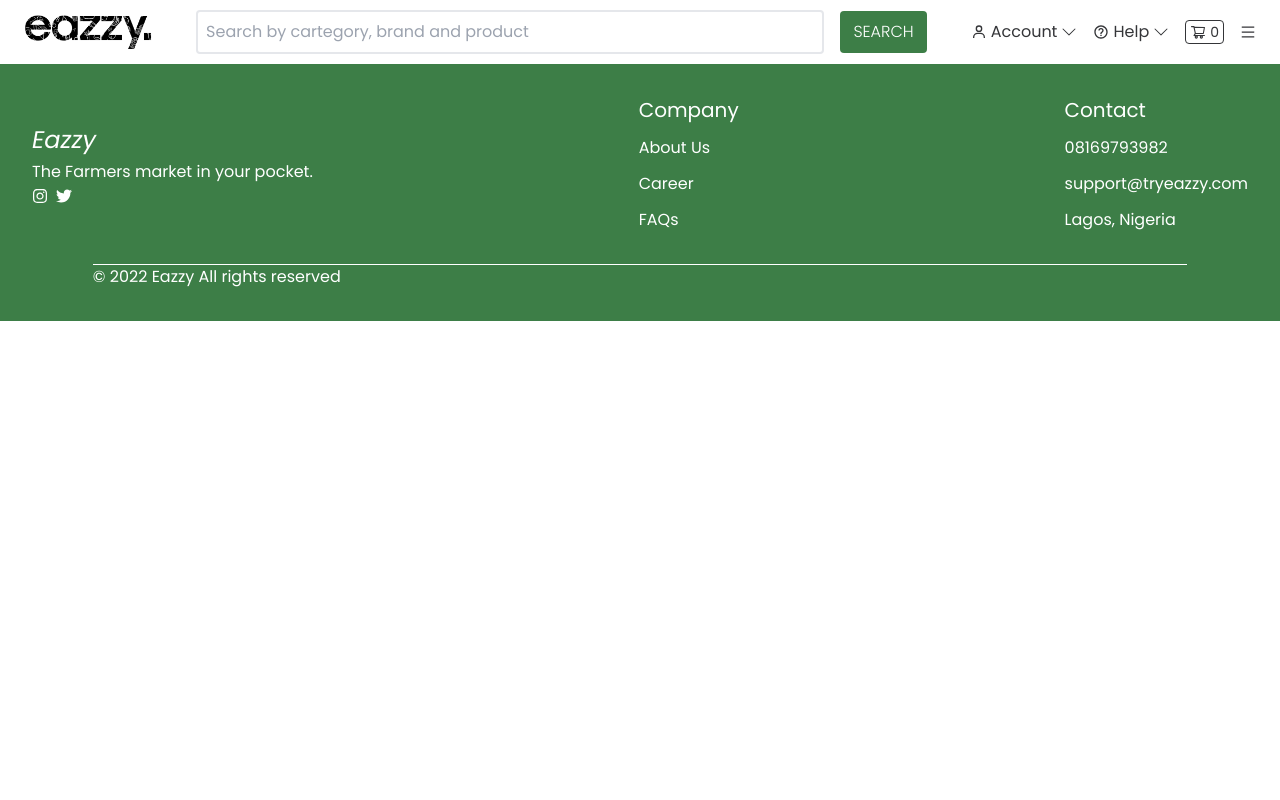
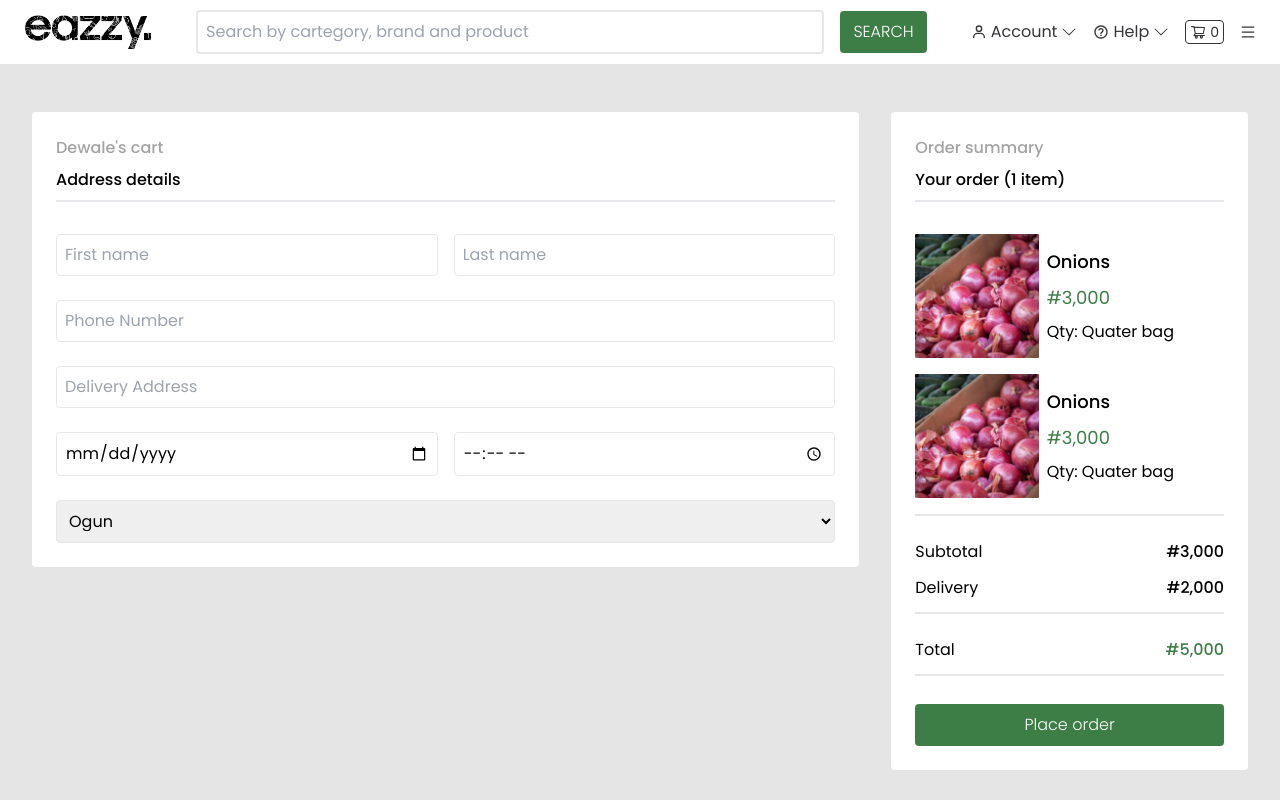
Before and after one commit to Dewaley/eazzy, a React (Create React App) app: page /checkout in a window 1280 px wide. Shown: the top 800 px of the page. Built offline with nearby package versions, Linux system fonts and the light colour scheme.

Commit message:
checkout page

```diff
--- a/src/Routes/routes.js
+++ b/src/Routes/routes.js
@@ -1,4 +1,5 @@
 import Cart from "../pages/Cart/Cart"
+import Checkout from "../pages/Checkout/Checkout"
 import Homepage from "../pages/Homepage/Homepage"
 import Product from "../pages/Product/Product"
 import Products from "../pages/Products/Products"
@@ -39,6 +40,10 @@ const routes = [
     {
         path: "/cart",
         component: <Cart/>
+    },
+    {
+        path: "/checkout",
+        component: <Checkout/>
     }
 ]
 
--- a/src/pages/Cart/Cart.jsx
+++ b/src/pages/Cart/Cart.jsx
@@ -1,6 +1,5 @@
 import { MdNavigateNext } from "react-icons/md";
 import { GrFormClose } from "react-icons/gr";
-import { AiOutlineShoppingCart } from "react-icons/ai";
 import onions from "../../assets/onions.png";
 import cart from "../../assets/cart.svg";
 import Button from "../../components/Button/Button";
@@ -12,12 +11,11 @@ const Cart = () => {
   return (
     <div>
       {bount > 0 ? (
-        <div>
           <div className='flex flex-col md:flex-row px-3 md:px-6 py-12 gap-6'>
             <div className='flex flex-col gap-8 md:w-[72%]'>
               <div className='flex justify-between border-b-2 pb-3'>
-                <h1 className='text-lg font-medium'>Dewale's cart</h1>
-                <h4 className='flex items-center font-light text-greenish'>
+                <h1 className='font-medium'>Dewale's cart</h1>
+                <h4 className='flex text-sm items-center font-light text-greenish'>
                   Continue shopping
                   <MdNavigateNext />
                 </h4>
@@ -98,10 +96,6 @@ const Cart = () => {
               <Button content={"Check out"} large />
             </div>
           </div>
-          <span className='w-full text-center' onClick={() => setBount(0)}>
-            Empty cart test
-          </span>
-        </div>
       ) : (
         <div className='bg-[#E5E5E5] flex justify-center items-center min-h-[60vh] py-8'>
           <div className='flex flex-col items-center justify-center bg-white md:w-[70vw] p-8 gap-4 rounded'>
--- /dev/null
+++ b/src/pages/Checkout/Checkout.jsx
@@ -0,0 +1,116 @@
+import onions from "../../assets/onions.png";
+import Button from "../../components/Button/Button";
+
+const Checkout = () => {
+  return (
+    <div className='bg-[#E5E5E5] flex flex-col md:flex-row gap-6 md:gap-8 justify-center min-h-[60vh] px-3 py-8 md:py-12 md:px-8'>
+      <div className='flex flex-col gap-8 w-full bg-white px-3 md:px-6 py-6 md:w-[70vw] h-fit rounded'>
+        <div className='flex flex-col gap-y-2 border-b-2 pb-2'>
+          <h1 className='font-medium text-neutral-400'>Dewale's cart</h1>
+          <h4 className='font-medium'>Address details</h4>
+        </div>
+        <form action='' className='flex flex-col gap-6'>
+          <div className='flex flex-col md:flex-row gap-4'>
+            <input
+              type='text'
+              name=''
+              id=''
+              placeholder='First name'
+              className='md:w-1/2 border-[1px] rounded p-2 font-lg'
+            />
+            <input
+              type='text'
+              name=''
+              id=''
+              placeholder='Last name'
+              className='md:w-1/2 border-[1px] rounded p-2 font-lg'
+            />
+          </div>
+          <div className='flex flex-col gap-6'>
+            <input
+              type='tel'
+              name=''
+              id=''
+              placeholder='Phone Number'
+              className='border-[1px] rounded p-2 font-lg'
+            />
+            <input
+              type='tel'
+              name=''
+              id=''
+              placeholder='Delivery Address'
+              className='border-[1px] rounded p-2 font-lg'
+            />
+          </div>
+          <div className='flex flex-row gap-4'>
+            <input
+              type='date'
+              name=''
+              id=''
+              className='w-1/2 border-[1px] rounded p-2 font-lg'
+            />
+            <input
+              type='time'
+              name=''
+              id=''
+              className='w-1/2 border-[1px] rounded p-2 font-lg'
+            />
+          </div>
+          <select
+            name='states'
+            id='states'
+            className='w-full border-[1px] rounded p-2 font-lg'
+          >
+            <option value='volvo'>Ogun</option>
+            <option value='saab'>Lagos</option>
+            <option value='mercedes'>Oyo</option>
+            <option value='audi'>Benue</option>
+          </select>
+        </form>
+      </div>
+      <div className='flex flex-col gap-4 w-full bg-white px-3 md:px-6 py-6 md:w-[30vw] h-fit rounded'>
+        <div className='flex flex-col gap-y-2 border-b-2 pb-2'>
+          <h1 className='font-medium text-neutral-400'>Order summary</h1>
+          <h4 className='font-medium'>Your order (1 item)</h4>
+        </div>
+        <div className='flex flex-col gap-4 py-4 border-b-2'>
+          <div className='flex items-center gap-2'>
+            <img src={onions} alt='' className='w-[40%]' />
+            <div className='flex flex-col gap-2'>
+              <h1 className='text-lg font-medium'>Onions</h1>
+              <span className='text-greenish text-lg'>#3,000</span>
+              <span>Qty: Quater bag</span>
+            </div>
+          </div>
+          <div className='flex items-center gap-2'>
+            <img src={onions} alt='' className='w-[40%]' />
+            <div className='flex flex-col gap-2'>
+              <h1 className='text-lg font-medium'>Onions</h1>
+              <span className='text-greenish text-lg'>#3,000</span>
+              <span>Qty: Quater bag</span>
+            </div>
+          </div>
+        </div>
+        <div className='pb-3 border-b-2 flex flex-col gap-3 pt-2'>
+          <div className='flex justify-between'>
+            <h4>Subtotal</h4>
+            <span className='font-medium'>#3,000</span>
+          </div>
+          <div className='flex justify-between'>
+            <h4>Delivery</h4>
+            <span className='font-medium'>#2,000</span>
+          </div>
+        </div>
+        <div className='pb-3 border-b-2 pt-2 mb-3'>
+          <div className='flex justify-between'>
+            <h4>Total</h4>
+            <span className='font-medium text-greenish'>#5,000</span>
+          </div>
+        </div>
+        <Button content={"Place order"} large />
+      </div>
+    </div>
+  );
+};
+
+export default Checkout;
```
